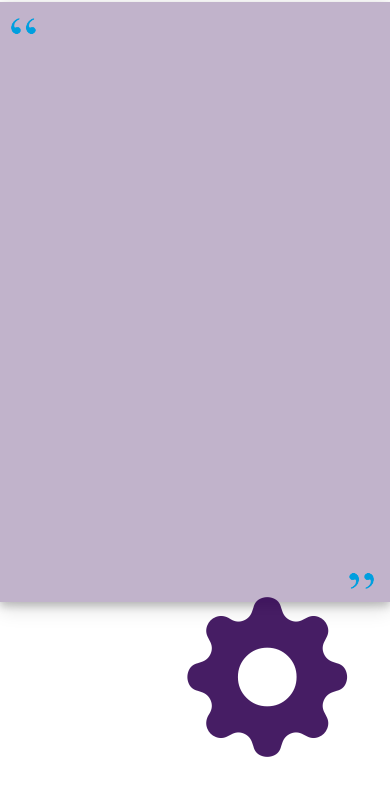
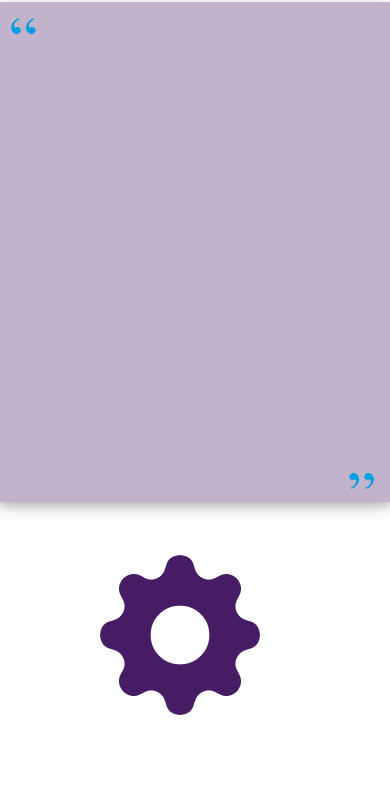
Before and after one commit to sarajohn786/Bandhig, a plain HTML site: page index.html in a window 390 px wide. Drawn offline with nearby package versions, Linux system fonts and the light colour scheme.

Commit message:
responsive

```diff
--- a/style.css
+++ b/style.css
@@ -42,12 +42,41 @@
     font-size: 10rem;
     color: rgba(50, 4, 83,0.9);
 }
-.rotate i{
 
-    animation: itus infinite linear 1s infinite alternate ;
-    /* animation: name duration timing-function delay iteration-count direction fill-mode; */
+@media (max-width:1440px) {
+    .container{
+        width: auto;
+    }
+    .rotate i{
+        top: 64%;
+        left: 40%;
+    }
 }
-@keyframes itus{
-    from{color:yellowgreen ;}
-    to{color: brown;}
+@media (max-width:1024px) {
+    .rotate i{
+        top: 80%;
+        left:40%;
+    }
 }
+@media (max-width:768px) {
+    .rotate i{
+        top: 80%;
+        left:40%;
+    }
+}
+
+@media (max-width:460px) {
+    .container{
+        min-width: 320px;
+        max-width: 600px;
+        height: 500px;
+        font: 1.5rem;
+    }
+    .container p{
+        font-size: 1.5rem;
+    }
+    .rotate i{
+        top: 65%;
+        left: 100px;
+    }
+}
```
